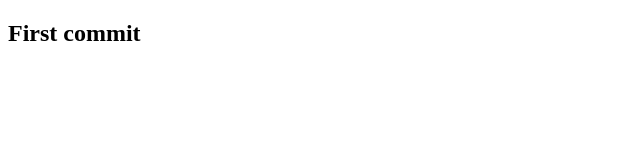
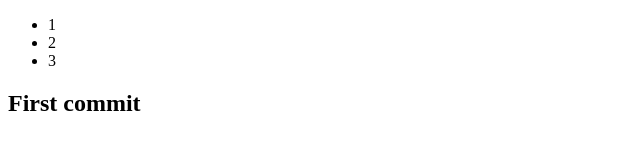
Before and after one commit to AlexeyUsanin/git-practice, a plain HTML site: page index.html in a window 1280 px wide. Shown: the whole page, without its empty margins (0-640 px from the left). Drawn offline with Linux system fonts and the light colour scheme.

Commit message:
Created navigation

```diff
--- a/index.html
+++ b/index.html
@@ -8,6 +8,16 @@
 </head>
 
 <body>
+
+  <header>
+    <nav>
+      <ul>
+        <li>1</li>
+        <li>2</li>
+        <li>3</li>
+      </ul>
+    </nav>
+  </header>
   <h2>First commit</h2>
   <a href="contact.html"></a>
   <h2></h2>
```
